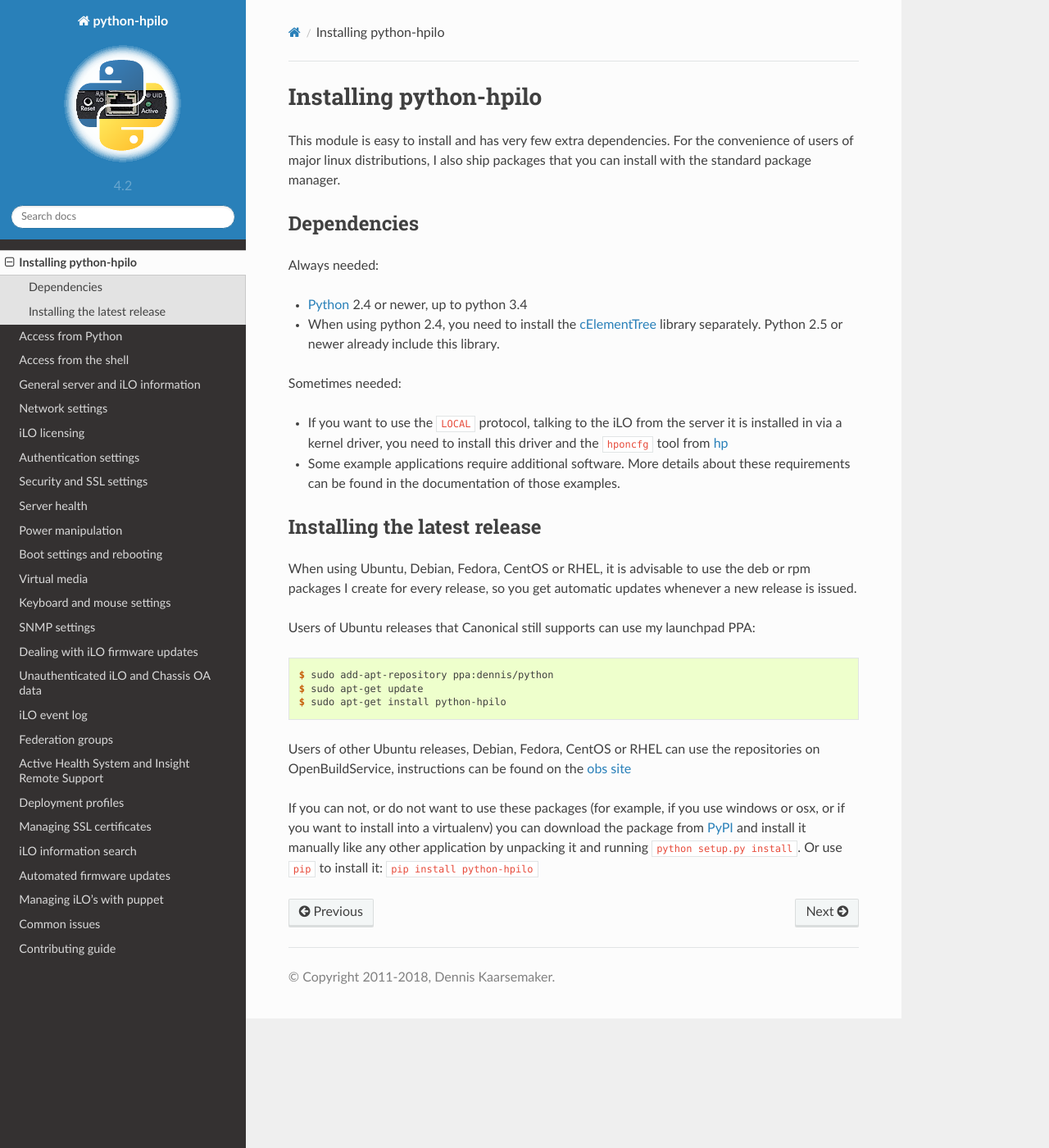
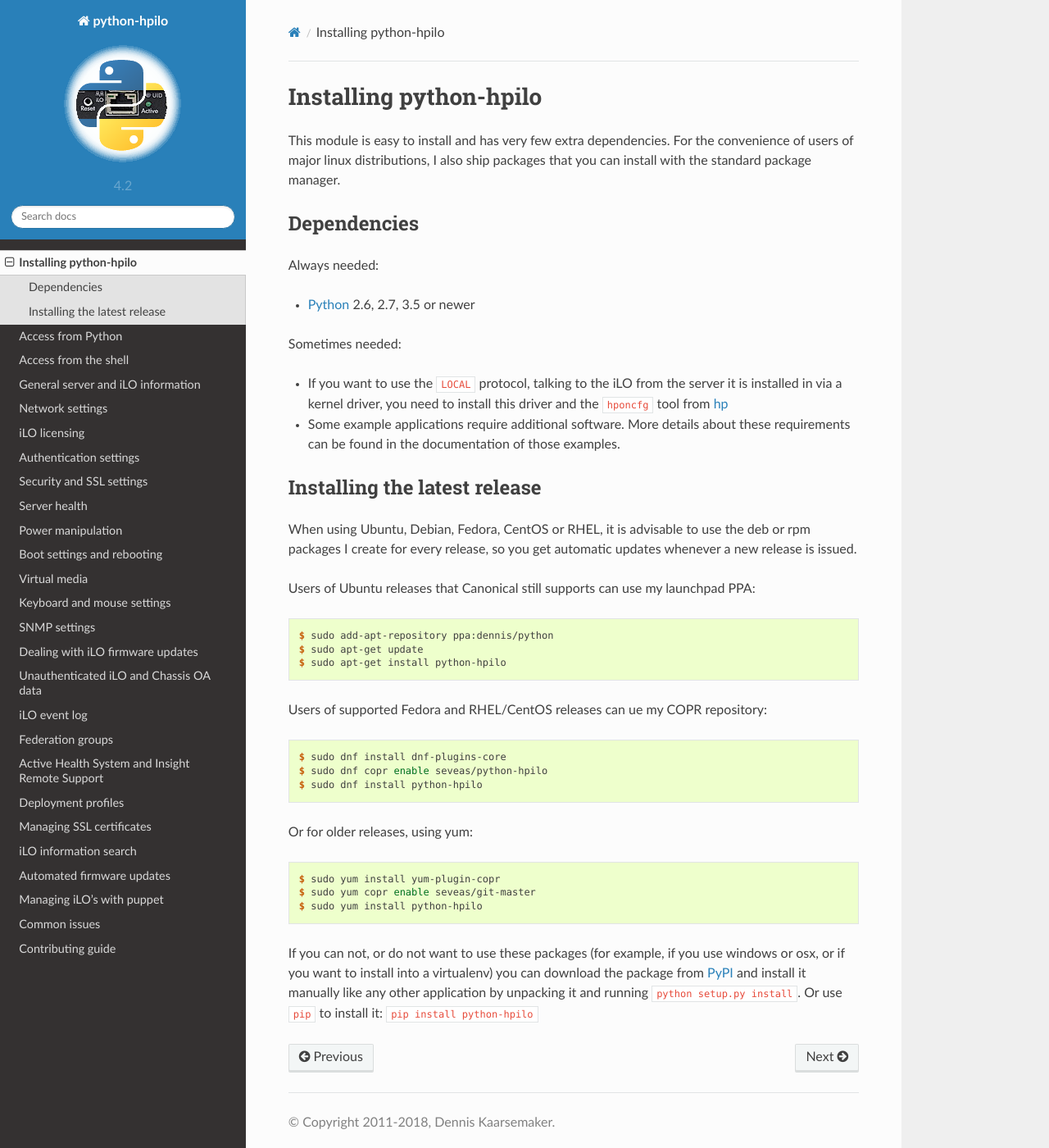
Before and after one commit to seveas/python-hpilo, a Sphinx documentation site: the page built from docs/install.rst, in a window 1280 px wide and 1400 px high. Shown: the whole window at 82% size. Built offline with Sphinx 7.4.7 and the Read the Docs theme 2.0.0, drawn with Linux system fonts in a browser that asks for light colours.

Commit message:
Update install instructions

```diff
--- a/docs/install.rst
+++ b/docs/install.rst
@@ -10,9 +10,7 @@
 
 Always needed:
 
-* `Python`_ 2.4 or newer, up to python 3.4
-* When using python 2.4, you need to install the `cElementTree`_ library
-  separately. Python 2.5 or newer already include this library.
+* `Python`_ 2.6, 2.7, 3.5 or newer
 
 Sometimes needed:
 
@@ -23,7 +21,6 @@
   these requirements can be found in the documentation of those examples.
 
 .. _`python`: http://www.python.org
-.. _`cElementTree`: http://effbot.org/zone/celementtree.htm
 .. _`hp`: http://www.hp.com/go/ilo
 
 
@@ -43,8 +40,21 @@
    $ sudo apt-get update
    $ sudo apt-get install python-hpilo
 
-Users of other Ubuntu releases, Debian, Fedora, CentOS or RHEL can use the
-repositories on OpenBuildService, instructions can be found on the `obs site`_
+Users of supported Fedora and RHEL/CentOS releases can ue my COPR repository:
+
+.. code-block:: console
+
+   $ sudo dnf install dnf-plugins-core
+   $ sudo dnf copr enable seveas/python-hpilo
+   $ sudo dnf install python-hpilo
+
+Or for older releases, using yum:
+
+.. code-block:: console
+
+   $ sudo yum install yum-plugin-copr
+   $ sudo yum copr enable seveas/git-master
+   $ sudo yum install python-hpilo
 
 If you can not, or do not want to use these packages (for example, if you use
 windows or osx, or if you want to install into a virtualenv) you can download
@@ -52,5 +62,4 @@
 unpacking it and running ``python setup.py install``. Or use ``pip`` to install
 it: ``pip install python-hpilo``
 
-.. _`obs site`: http://software.opensuse.org/download.html?project=home%3Aseveas%3Apython&package=python-hpilo
 .. _`PyPI`: http://pypi.python.org/packages/source/p/python-hpilo/, extract it and run
```
